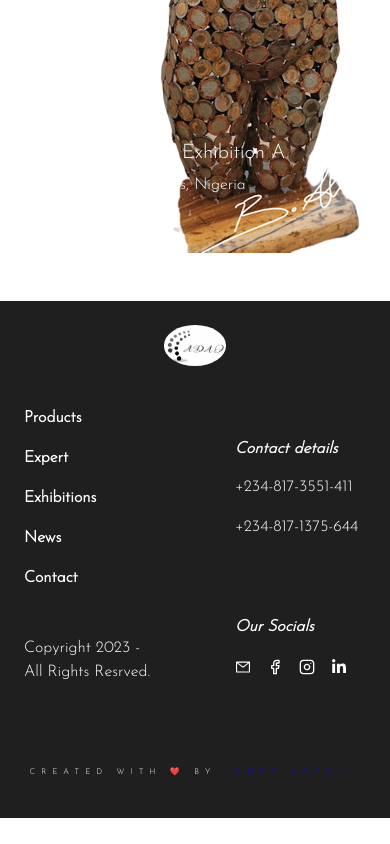
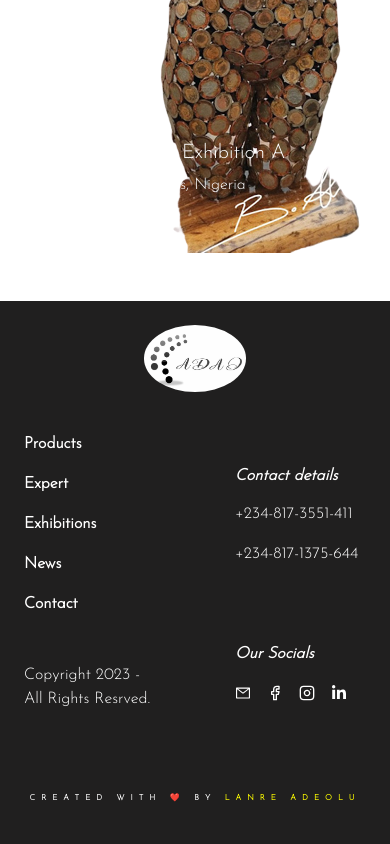
Before and after one commit to lanreonasanya02/adao-website, a React (Create React App) app: page / in a window 390 px wide. Shown: the part 3741-4585 px from the top of the page. Before the commit the page ends 4559 px from the top, so only its background shows below. Built offline with nearby package versions, Linux system fonts and the light colour scheme.

Commit message:
edited footer for mobile

```diff
--- a/src/pages/footer/Footer.css
+++ b/src/pages/footer/Footer.css
@@ -58,15 +58,20 @@ footer .attribution p {
   letter-spacing: 6px;
   margin-top: 3rem;
   text-transform: uppercase;
+  font-weight: bold;
 }
 
 footer .attribution p a {
-  color: blue;
+  color: #ffff00;
 }
 
 @media (min-width: 375px) and (max-width: 576px) {
   footer .navbar-brand {
     text-align: center;
+  }
+
+  footer nav .navbar-brand img {
+    width: 30%;
   }
 
   footer {
--- a/src/pages/footer/Footer.js
+++ b/src/pages/footer/Footer.js
@@ -132,7 +132,7 @@ const Footer = () => {
       <footer className="d-block d-lg-none">
         <nav className="">
           <div className="navbar-brand">
-            <img src={logo} alt="logo" width="50%" />
+            <img src={logo} alt="logo" />
           </div>
 
           <div className="all-links">
```
